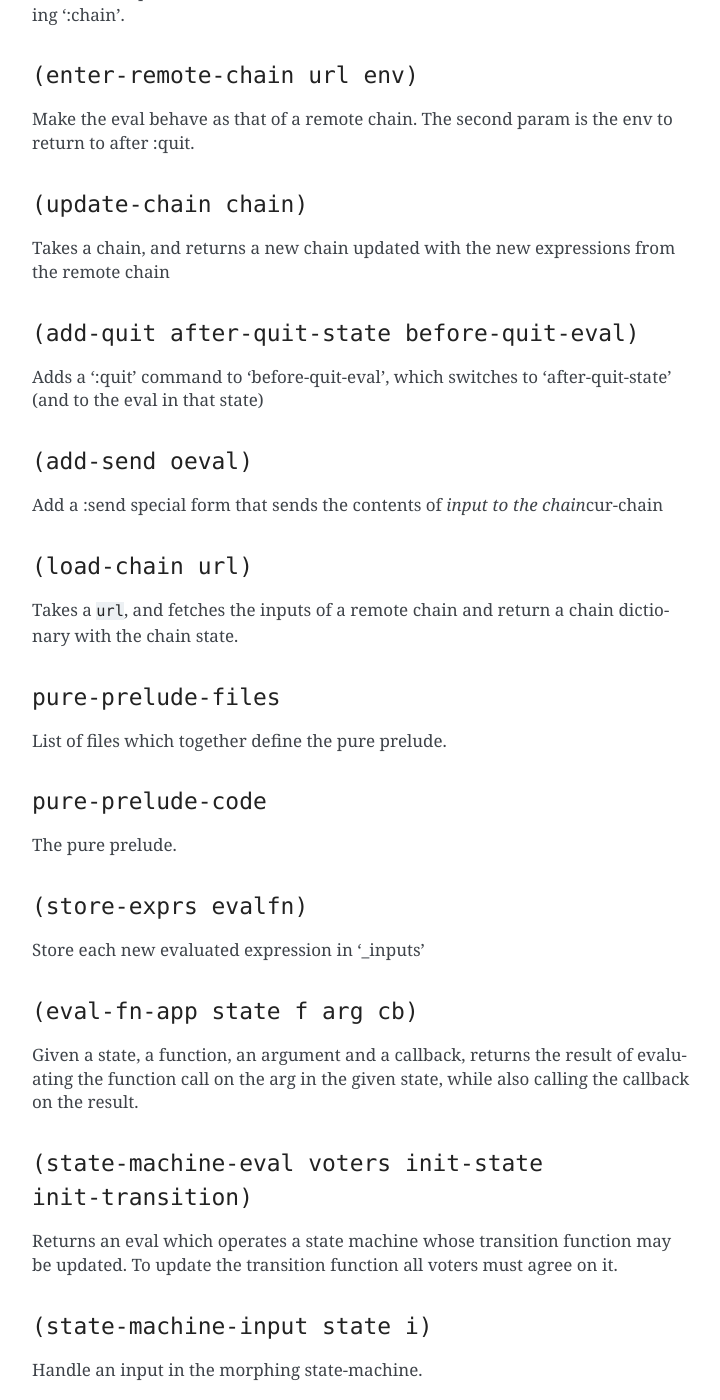
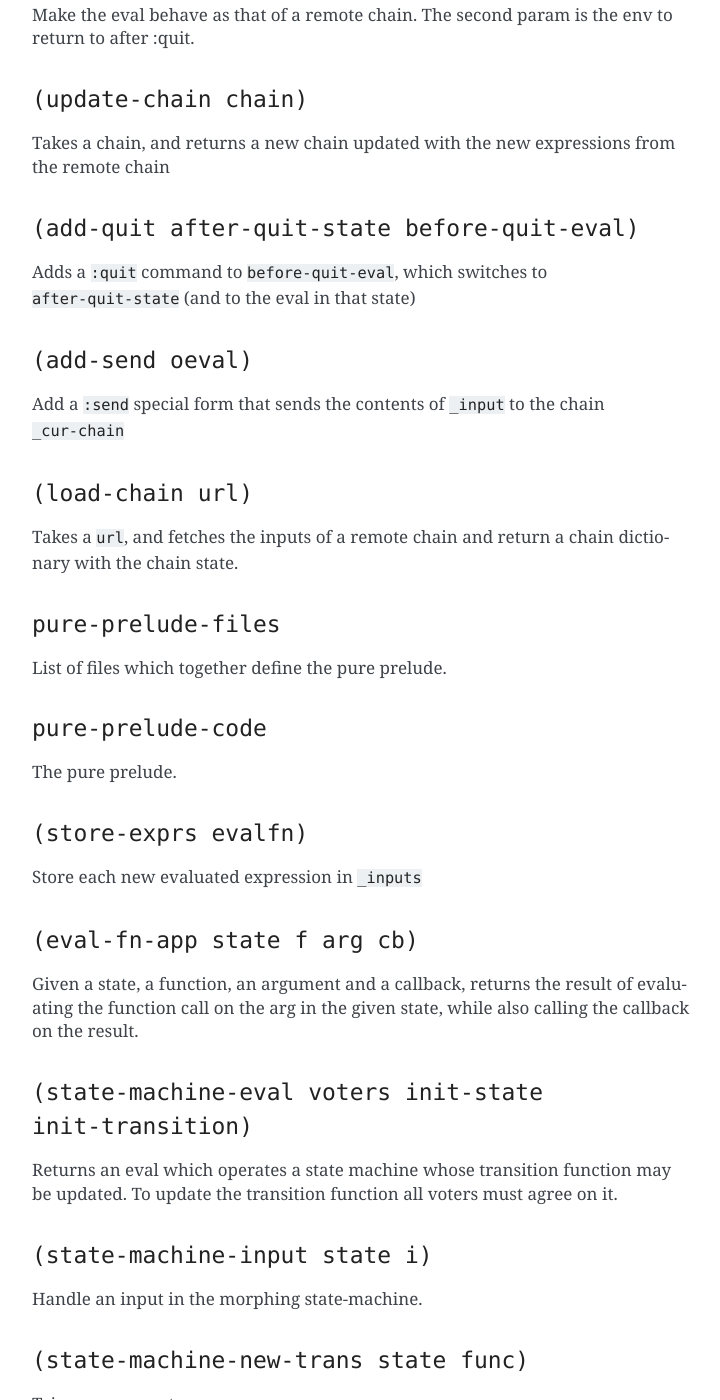
Before and after one commit to radicle-dev/radicle-alpha, a Sphinx documentation site: the page built from docs/source/reference.rst, in a window 1280 px wide and 1400 px high, scrolled down 21703 px. Shown: the whole window, without its empty margins (388-1108 px from the left). Built offline with Sphinx 7.4.7, drawn with Linux system fonts in a browser that asks for light colours; pages that are not in the unit, such as notebooks, are missing from menus; some of the changed text lies outside the part shown.

```diff
--- a/docs/source/reference.rst
+++ b/docs/source/reference.rst
@@ -662,11 +662,6 @@ retrieve the docstring as a value use ``doc`` instead.
 
 Prints documentation for all documented variables in scope.
 
-``document``
-~~~~~~~~~~~~
-
-Used to add documentation to variables.
-
 ``is-test-env``
 ~~~~~~~~~~~~~~~
 
@@ -1044,14 +1039,14 @@ from the remote chain
 ``(add-quit after-quit-state before-quit-eval)``
 ~~~~~~~~~~~~~~~~~~~~~~~~~~~~~~~~~~~~~~~~~~~~~~~~
 
-Adds a ':quit' command to 'before-quit-eval', which switches to
-'after-quit-state' (and to the eval in that state)
+Adds a ``:quit`` command to ``before-quit-eval``, which switches to
+``after-quit-state`` (and to the eval in that state)
 
 ``(add-send oeval)``
 ~~~~~~~~~~~~~~~~~~~~
 
-Add a :send special form that sends the contents of *input to the
-chain*\ cur-chain
+Add a ``:send`` special form that sends the contents of ``_input`` to
+the chain ``_cur-chain``
 
 ``(load-chain url)``
 ~~~~~~~~~~~~~~~~~~~~
@@ -1072,7 +1067,7 @@ The pure prelude.
 ``(store-exprs evalfn)``
 ~~~~~~~~~~~~~~~~~~~~~~~~
 
-Store each new evaluated expression in '_inputs'
+Store each new evaluated expression in ``_inputs``
 
 ``(eval-fn-app state f arg cb)``
 ~~~~~~~~~~~~~~~~~~~~~~~~~~~~~~~~
```
Also changed, not shown: other parts of docs/source/reference.rst (+2 -2 lines), 11 other files.
